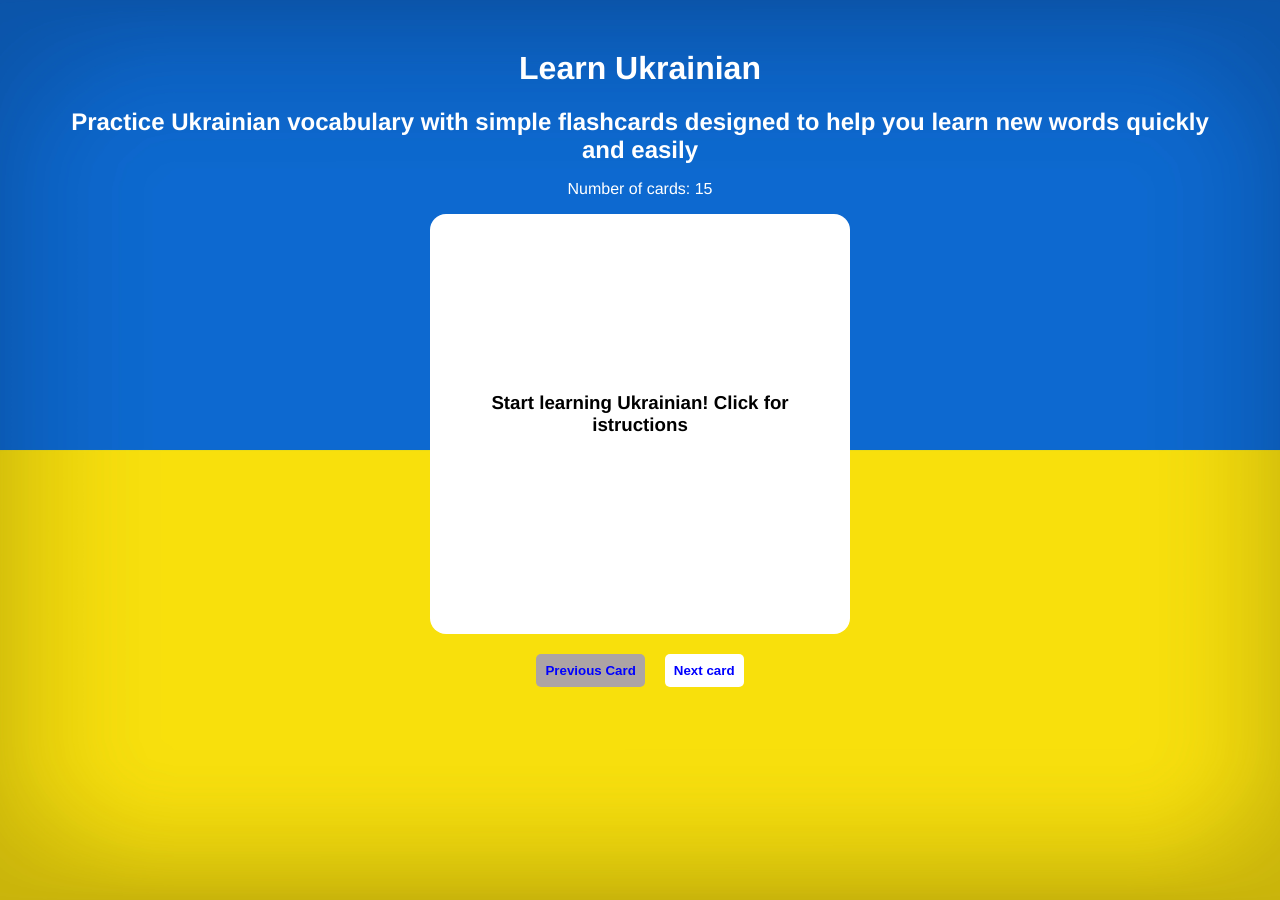
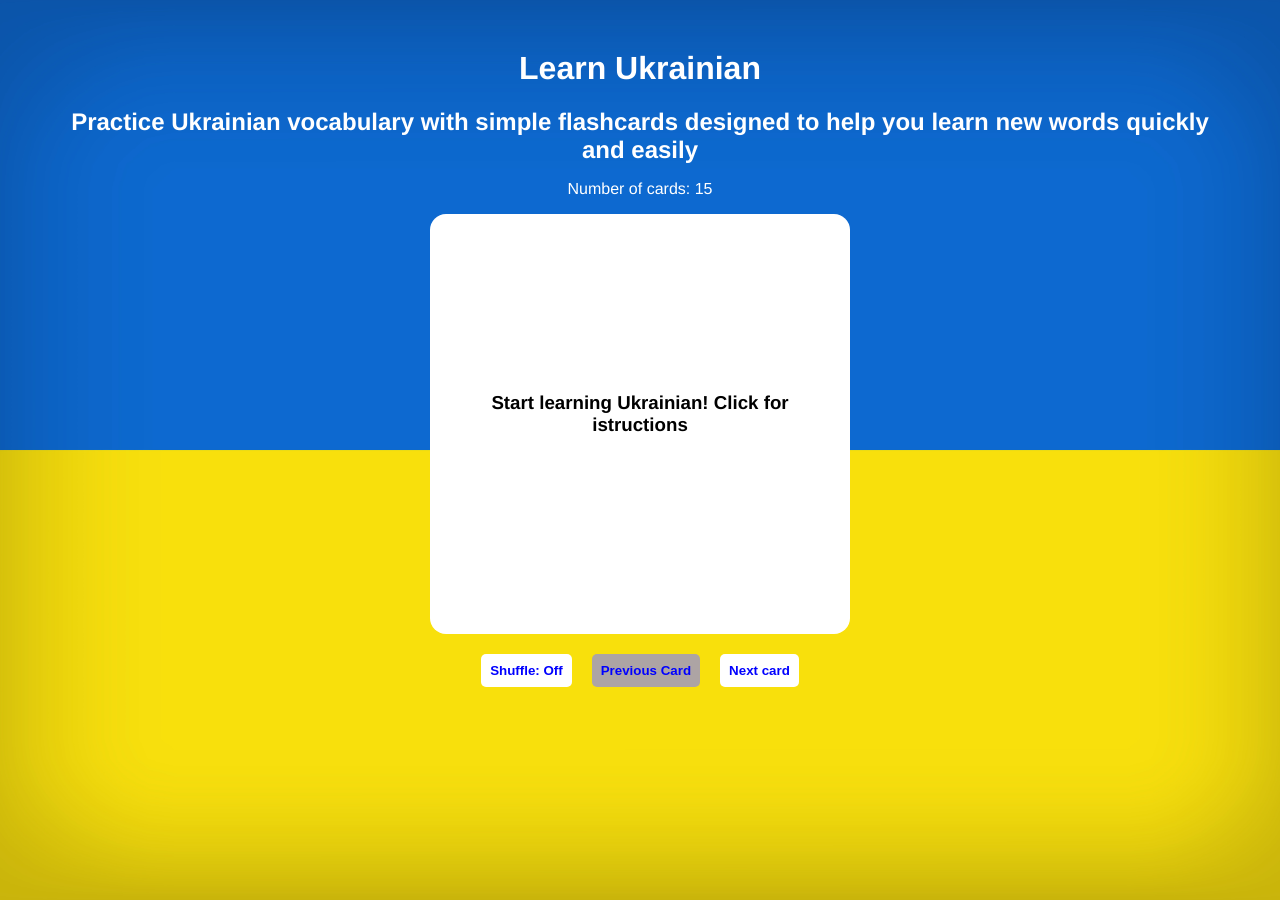
Before and after one commit to whatisyc/Flashcards, a React (Vite) app: page / in a window 1280 px wide. Built offline with nearby package versions, Linux system fonts and the light colour scheme.

Commit message:
Add ordered sequence as default and shuffle button

```diff
--- a/src/App.css
+++ b/src/App.css
@@ -17,6 +17,23 @@ h2 {
     justify-content: center;
     margin-top: 20px;
 
+}
+
+.shuffle-button {
+    display: inline-block;
+    margin: 0;
+    border: 1px solid transparent;
+    border-radius: 5px;
+    padding: 8px;
+    background-color: white;
+    color: blue;
+    font-weight: 700;
+}
+
+.shuffle-button.active {
+    background-color: #f0f8ff;
+    color: #0b5fff;
+    box-shadow: 0 0 0 2px rgba(11,95,255,0.08) inset;
 }
 
 .next-card, .previous-card {
@@ -40,7 +57,12 @@ h2 {
     background-color: rgb(173, 164, 164);
     cursor: not-allowed;
     pointer-events: none;
+}
 
+.next-card:disabled {
+    background-color: rgb(173, 164, 164);
+    cursor: not-allowed;
+    pointer-events: none;
 }
 
 .App {
--- a/src/App.jsx
+++ b/src/App.jsx
@@ -20,22 +20,23 @@ const App =  ()  => {
   const [showAnswer, setShowAnswer] = useState(false);
   const [history, setHistory] = useState([]);
   const [future, setFuture] = useState([]);
+  const [shuffle, setShuffle] = useState(false);
+  const [currentIndex, setCurrentIndex] = useState(null);
 
   const handleNextCard = () => {
 
-    // temp variable to compare the next card to the current one
+    // when shuffle is enabled uses random selection
+    if (shuffle) {
       let next = getRandomCard();
-
-    // reroll if the next card is the same
       while (currentCard.question === next.question) {
         next = getRandomCard();
       }
 
+      // checks if there is a forward stack, pops the last future card and displays it
       if (future.length > 0) {
         const nextFromFuture = future[future.length - 1];
-
-      setFuture(f => f.slice(0, -1));
-      setHistory(h => [...h, currentCard]);
+        setFuture(f => f.slice(0, -1));   // removes the last item from future
+        setHistory(h => [...h, currentCard]); // pushes that item into history to enable returning to it
         setCurrentCard(nextFromFuture);
         setShowAnswer(false);
         return;
@@ -44,15 +45,50 @@ const App =  ()  => {
       setHistory(h => [...h, currentCard]);
       setCurrentCard(next);
       setShowAnswer(false);
+      return;
+    }
+
+    // ordered mode without wrap-around
+    const idx = currentIndex;
+    if (idx === null) {
+      setCurrentIndex(0);
+      setCurrentCard(allCards[0]);
+      setShowAnswer(false);
+      return;
+    }
+
+    if (idx < allCards.length - 1) {
+      setCurrentIndex(idx + 1);
+      setCurrentCard(allCards[idx + 1]);
+      setShowAnswer(false);
+    }
   }
 
   const handlePrevCard = () => {
+    if (shuffle) {
       if (history.length === 0) return;
       const prev = history[history.length - 1];
       setHistory(h => h.slice(0, -1));
-    // push current into future so we can go forward again
       setFuture(f => [...f, currentCard]);
       setCurrentCard(prev);
+      setShowAnswer(false);
+      return;
+    }
+
+    // Ordered mode, steps backwards through "allCards", if at index 0, goes back to starterCard
+    const idx = currentIndex;
+    if (idx === null) return; // already at starter
+
+    //
+    if (idx === 0) {
+      setCurrentIndex(null);
+      setCurrentCard(starterCard);
+      setShowAnswer(false);
+      return;
+    }
+
+    setCurrentIndex(idx - 1);
+    setCurrentCard(allCards[idx - 1]);
     setShowAnswer(false);
   }
 
@@ -66,10 +102,20 @@ const App =  ()  => {
       <Flashcard card={currentCard} key={currentCard.question} showAnswer={showAnswer} setShowAnswer={setShowAnswer} />
 
       <div className="buttons-container">
-        <button className="previous-card" onClick={handlePrevCard} disabled={history.length === 0}>
+        <button
+          className={shuffle ? 'shuffle-button active' : 'shuffle-button'}
+          onClick={() => setShuffle(s => !s)}
+        >
+          {shuffle ? 'Shuffle: On' : 'Shuffle: Off'}
+        </button>
+        <button className="previous-card" onClick={handlePrevCard} disabled={shuffle ? history.length === 0 : currentIndex === null}>
           Previous Card
         </button>
-        <button className="next-card" onClick={handleNextCard}>
+        <button
+          className="next-card"
+          onClick={handleNextCard}
+          disabled={!shuffle && currentIndex !== null && currentIndex >= allCards.length - 1}
+        >
           Next card
         </button>
       </div>
```
Lines whose indentation alone changed are shown as unchanged.
